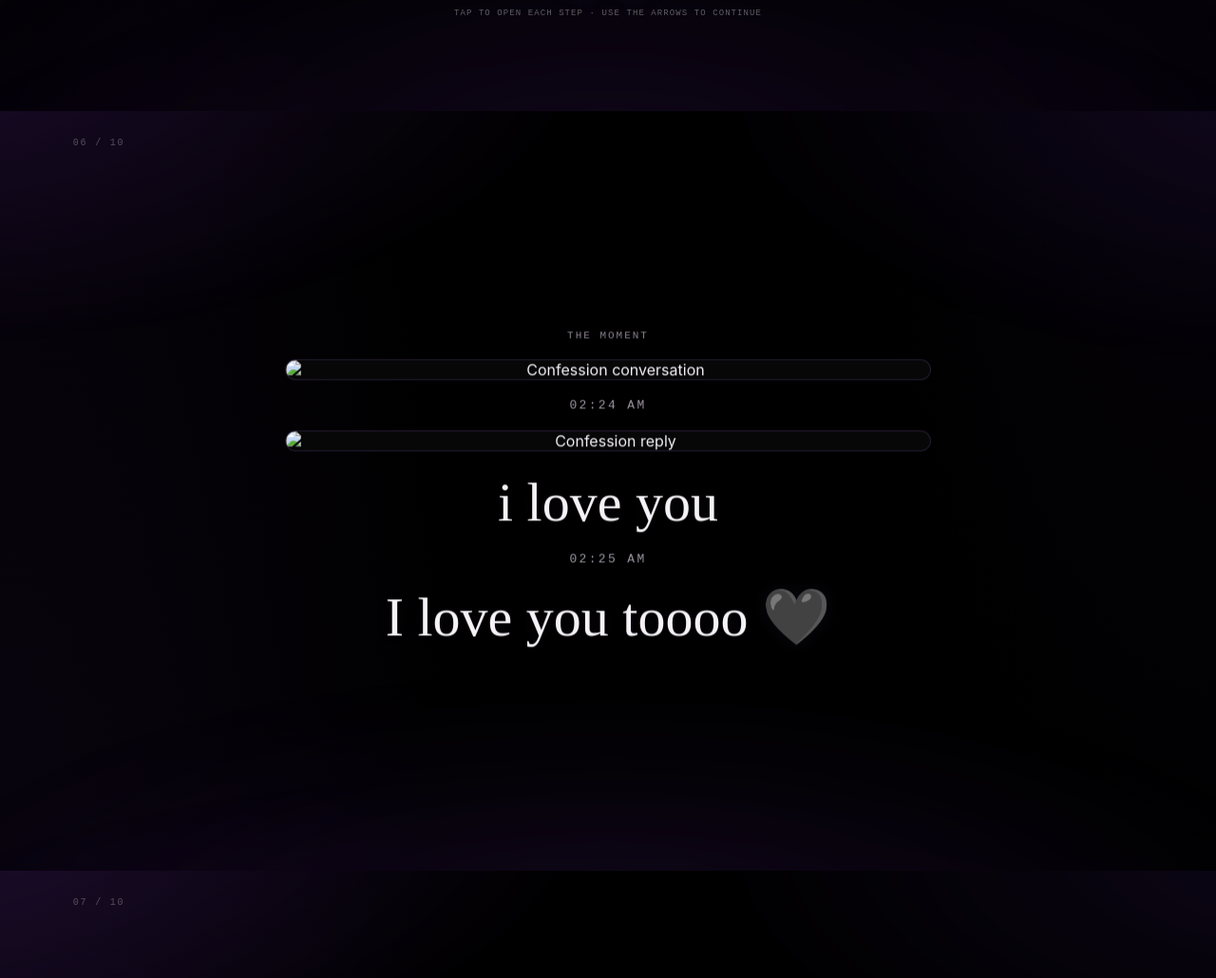
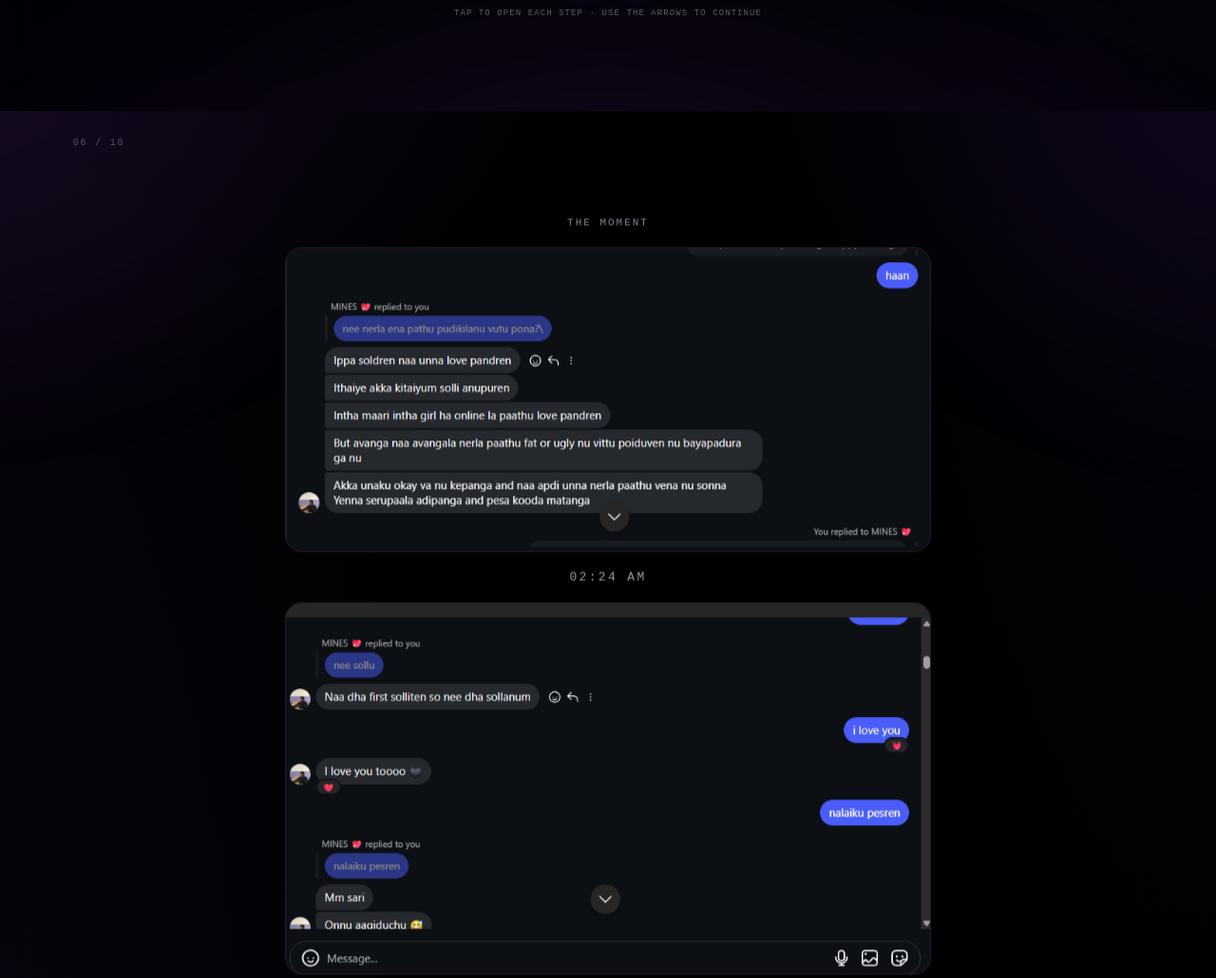
Before and after one commit to ashok-programmer/FOR---Sofiya, a plain HTML site: page index.html in a window 1280 px wide. Shown: the part 4377-5407 px from the top of the page at 95% size. Drawn offline with Linux system fonts and the light colour scheme.

Commit message:
Update index.html

```diff
--- a/index.html
+++ b/index.html
@@ -86,7 +86,7 @@ Illa nee yedhunaalum sollidu naa adha respect pandren</p></div></div></div><div
 haan ana nejamave ethum ila</p></div></div></div><div class="step"><div class="tap-reveal"><div class="tap-cover"><span>↗</span><small>TAP TO OPEN</small></div><div class="text-card"><p>haan ana nejamave ethum ila
 Aprm Yenna
 onum ila</p></div></div></div><div class="step"><div class="tap-reveal"><div class="tap-cover"><span>↗</span><small>TAP TO OPEN</small></div><div class="text-card"><p>onum ila
-Nambikai irruka</p></div></div></div><div class="step"><div class="tap-reveal"><div class="tap-cover"><span>↗</span><small>TAP TO OPEN</small></div><div class="text-card"><p>haannnnnnn</p></div></div></div></div><div class="nav-row"><button class="nav-btn" id="prev" aria-label="Previous">←</button><button class="nav-btn" id="next" aria-label="Next">→</button></div><div class="tap-note">TAP TO OPEN EACH STEP · USE THE ARROWS TO CONTINUE</div></div></div></section><section class="page" id="p6"><span class="section-number">06 / 10</span><div class="inner confession"><div class="reveal"><div class="eyebrow">THE MOMENT</div><img src="assets/page6/chat-03.png" alt="Confession conversation"><div class="time">02:24 AM</div><img src="assets/page6/chat-05.png" alt="Confession reply"><div class="love">i love you</div><div class="time">02:25 AM</div><div class="love">I love you toooo 🖤</div></div></div></section>
+Nambikai irruka</p></div></div></div><div class="step"><div class="tap-reveal"><div class="tap-cover"><span>↗</span><small>TAP TO OPEN</small></div><div class="text-card"><p>haannnnnnn</p></div></div></div></div><div class="nav-row"><button class="nav-btn" id="prev" aria-label="Previous">←</button><button class="nav-btn" id="next" aria-label="Next">→</button></div><div class="tap-note">TAP TO OPEN EACH STEP · USE THE ARROWS TO CONTINUE</div></div></div></section><section class="page" id="p6"><span class="section-number">06 / 10</span><div class="inner confession"><div class="reveal"><div class="eyebrow">THE MOMENT</div><img src="chat-03.png" alt="Confession conversation"><div class="time">02:24 AM</div><img src="chat-05.png" alt="Confession reply"><div class="love">i love you</div><div class="time">02:25 AM</div><div class="love">I love you toooo 🖤</div></div></div></section>
 <section class="page" id="p7"><span class="section-number">07 / 10</span><div class="inner"><div class="letter-head reveal"><div class="eyebrow">AFTER 02:25</div><h2 class="serif">Then it wasn't just "I love you Tooo."</h2></div><div class="cards3 reveal"><div class="glass"><b>more care</b><span>for your studies</span></div><div class="glass"><b>more comfort</b><span>to talk about anything</span></div><div class="glass"><b>more us</b><span>even through little fights</span></div></div></div></section>
 <section class="page" id="p8"><span class="section-number">08 / 10</span><div class="inner"><div class="letter-head reveal"><div class="eyebrow">FROM YOUR MAN - "METHANOL"</div><h2 class="serif">Some things I want you to remember.</h2></div><div class="fields reveal"><div class="field"><small>01</small>"i'm always your's only and you're only mine"</div><div class="field"><small>02</small>"naa irruken dii unakaga"</div><div class="field"><small>03</small>"yedhunaalum yenta sollu naa irrupen yepaiyum unakaga"</div><div class="field"><small>04</small>"don't damage my fav property"</div></div></div></section>
 <section class="page" id="p9"><span class="section-number">09 / 10</span><div class="inner profile"><div class="letter-head reveal"><div class="eyebrow">IF YOU WERE A LITTLE PROFILE IN MY WORLD.</div></div><h2 class="reveal">My favourite Sofi facts.</h2><div class="facts reveal"><div class="fact"><small>01</small><p>YOUR COLOUR: black + purple</p></div><div class="fact"><small>02</small><p>YOUR FLOWER: rose 🌹</p></div><div class="fact"><small>03</small><p>YOUR MAN: Methanol ♡</p></div><div class="fact"><small>04</small><p>YOUR FAVOURITE FOOD: mushroom biryani</p></div><div class="fact"><small>05</small><p>YOUR LITTLE DRINKS: Mountain Dew ‧ Sprite ‧ 7Up</p></div><div class="fact"><small>06</small><p>YOUR DREAM: doctor 🩺</p></div><div class="fact"><small>07</small><p>YOUR MUSIC: BTS - Jhol</p></div><div class="fact"><small>08</small><p>YOUR TINY HABIT: ragebaiting Ash 😒</p></div></div></div></section>
```
